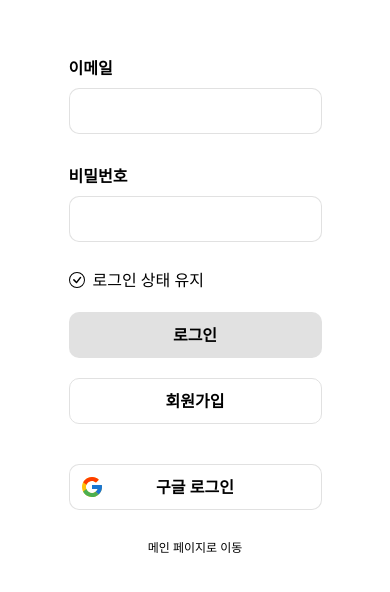
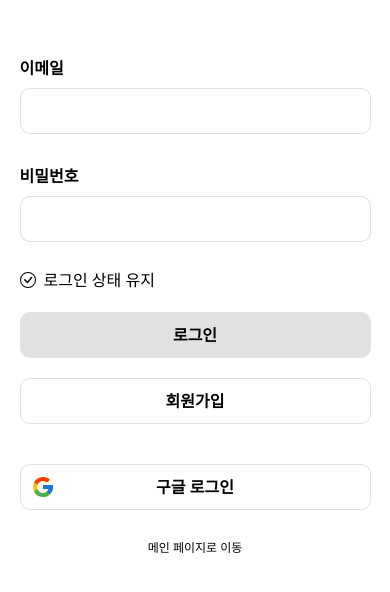
Before and after one commit to JHni2/collect-webtoons, a React (Vite) app: page /login in a window 390 px wide. Shown: the part 104-696 px from the top of the page. Built offline with nearby package versions, Linux system fonts and the light colour scheme.

Commit message:
반응형 헤더

```diff
--- a/src/components/LoginPage.tsx
+++ b/src/components/LoginPage.tsx
@@ -76,7 +76,7 @@ export default function LoginPage(): JSX.Element {
 
   return (
     <div id="content">
-      <form onSubmit={handleSubmit(onSubmit)} className="sm:w-[60vw] md:w-[460px]">
+      <form onSubmit={handleSubmit(onSubmit)} className="w-[90vw] sm:w-[460px]">
         <div className="mb-5">
           <h3 className="font-semibold mb-2">
             <label htmlFor="email">이메일</label>
@@ -108,7 +108,7 @@ export default function LoginPage(): JSX.Element {
           {errors.pw && errors.pw.type === 'required' && <div className="text-red-500	text-sm">비밀번호를 입력해 주세요.</div>}
           {errorMsg && <div className="text-red-500	text-sm">이메일 또는 비밀번호를 잘못 입력했습니다.</div>}
         </div>
-        <div className="keep_check relative pl-6 leading-4">
+        <div className="keep_check relative pl-6 leading-4 whitespace-nowrap">
           <input value={checked ? 'on' : 'off'} id="keep" className="input_keep appearance-none cursor-pointer" type="checkbox" onChange={() => setChecked(!checked)}></input>
           <label htmlFor="keep" className="keep_text cursor-pointer">
             로그인 상태 유지
@@ -124,7 +124,7 @@ export default function LoginPage(): JSX.Element {
             </button>
           </Link>
           <button className="min-h-[46px] rounded-[10px] w-full border border-neutral-300/70 bg-google bg-no-repeat bg-contain p-2.5  bg-origin-content	" type="button" onClick={handleGoogleLogin}>
-            <span className="font-semibold ">구글 로그인</span>
+            <span className="font-semibold whitespace-nowrap">구글 로그인</span>
           </button>
           <div className="mt-6 flex justify-center">
             <Link to="/" className="min-h-[46px]">
```
